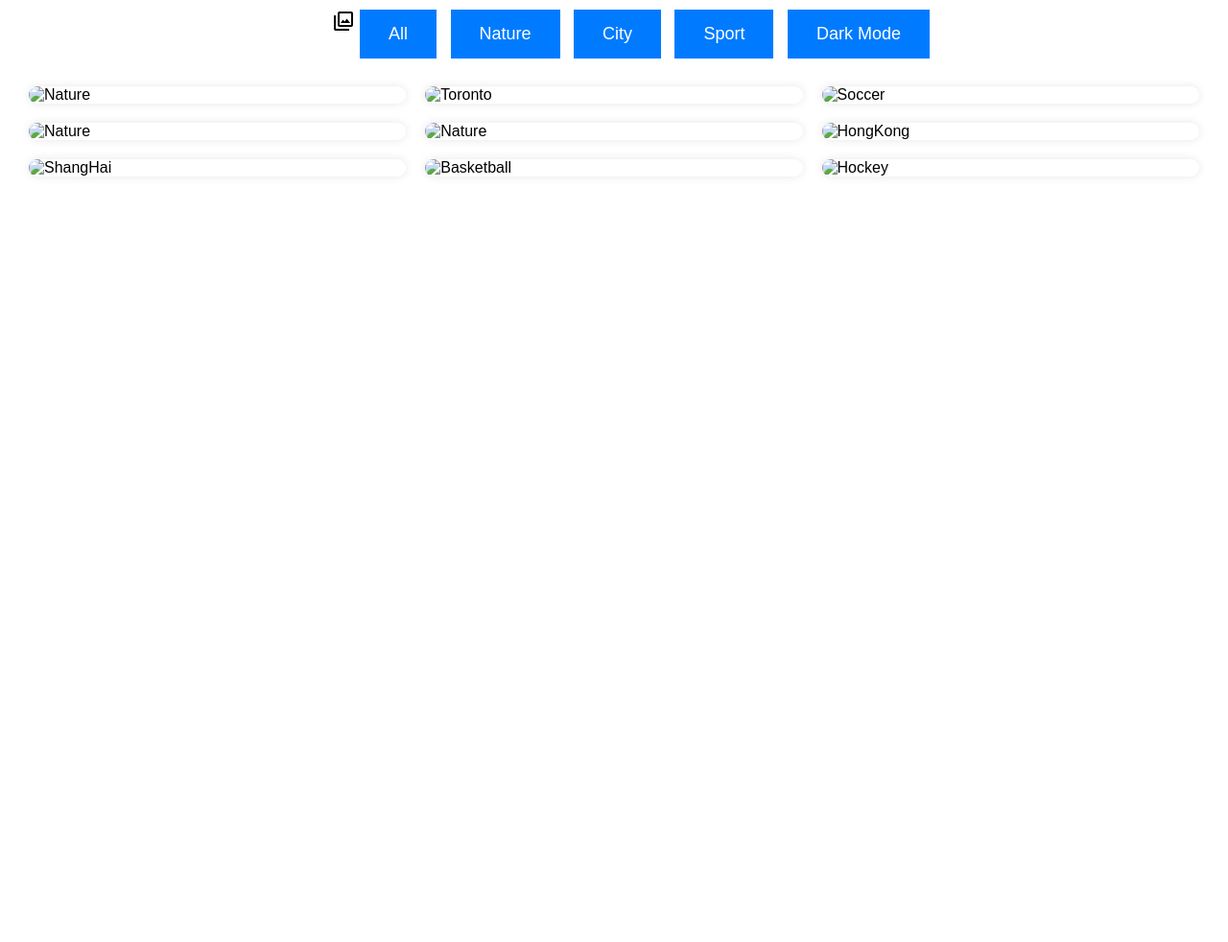
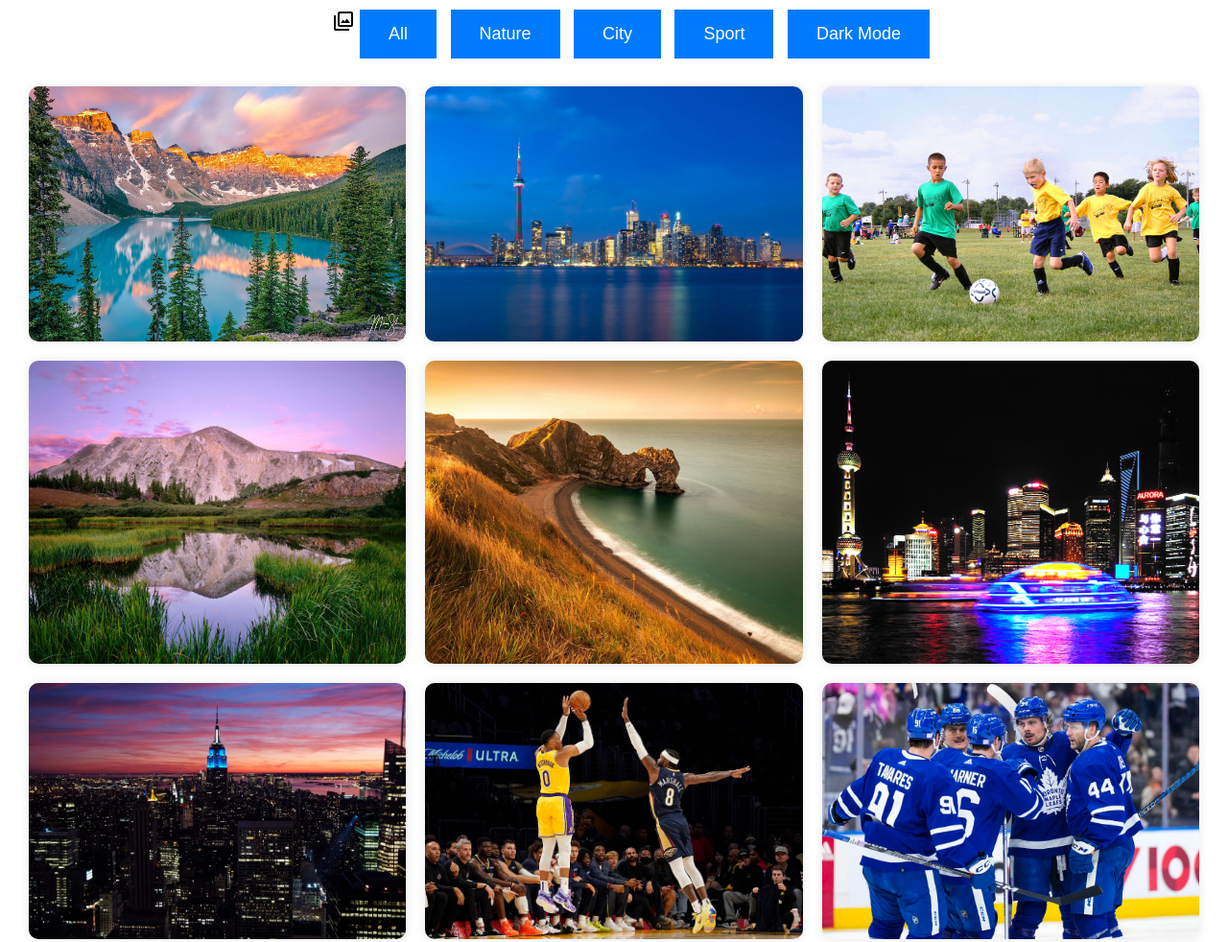
Before and after one commit to Wenbin-Jiang/Photo-Gallery, a plain HTML site: page gallery.html in a window 1280 px wide. Shown: the whole page at 96% size. Before the commit the page ends 800 px from the top, so only its background shows below. Drawn offline with nearby package versions, Linux system fonts and the light colour scheme; the site is published under a folder, as on GitHub Pages, so addresses that start at the root find nothing.

Commit message:
updated photos url
photos not showing due to url path

```diff
--- a/gallery.html
+++ b/gallery.html
@@ -26,31 +26,31 @@
     <div class="container">
       <div class="gallery">
         <div class="image" id="nature">
-          <img src="/photos/nature1.jpeg" alt="Nature" />
+          <img src="photos/nature1.jpeg" alt="Nature" />
         </div>
         <div class="image" id="city">
-          <img src="/photos/city1.jpeg" alt="Toronto" />
+          <img src="photos/city1.jpeg" alt="Toronto" />
         </div>
         <div class="image" id="sport">
-          <img src="/photos/sport1.jpeg" alt="Soccer" />
+          <img src="photos/sport1.jpeg" alt="Soccer" />
         </div>
         <div class="image" id="nature">
-          <img src="/photos/nature2.jpeg" alt="Nature" />
+          <img src="photos/nature2.jpeg" alt="Nature" />
         </div>
         <div class="image" id="nature">
-          <img src="/photos/nature3.jpeg" alt="Nature" />
+          <img src="photos/nature3.jpeg" alt="Nature" />
         </div>
         <div class="image" id="city">
-          <img src="/photos/city2.jpeg" alt="HongKong" />
+          <img src="photos/city2.jpeg" alt="HongKong" />
         </div>
         <div class="image" id="city">
-          <img src="/photos/city3.jpeg" alt="ShangHai" />
+          <img src="photos/city3.jpeg" alt="ShangHai" />
         </div>
         <div class="image" id="sport">
-          <img src="/photos/sport2.jpeg" alt="Basketball" />
+          <img src="photos/sport2.jpeg" alt="Basketball" />
         </div>
         <div class="image" id="sport">
-          <img src="/photos/sport3.jpeg" alt="Hockey" />
+          <img src="photos/sport3.jpeg" alt="Hockey" />
         </div>
       </div>
     </div>
```
Also changed, not shown: 1 other file.
